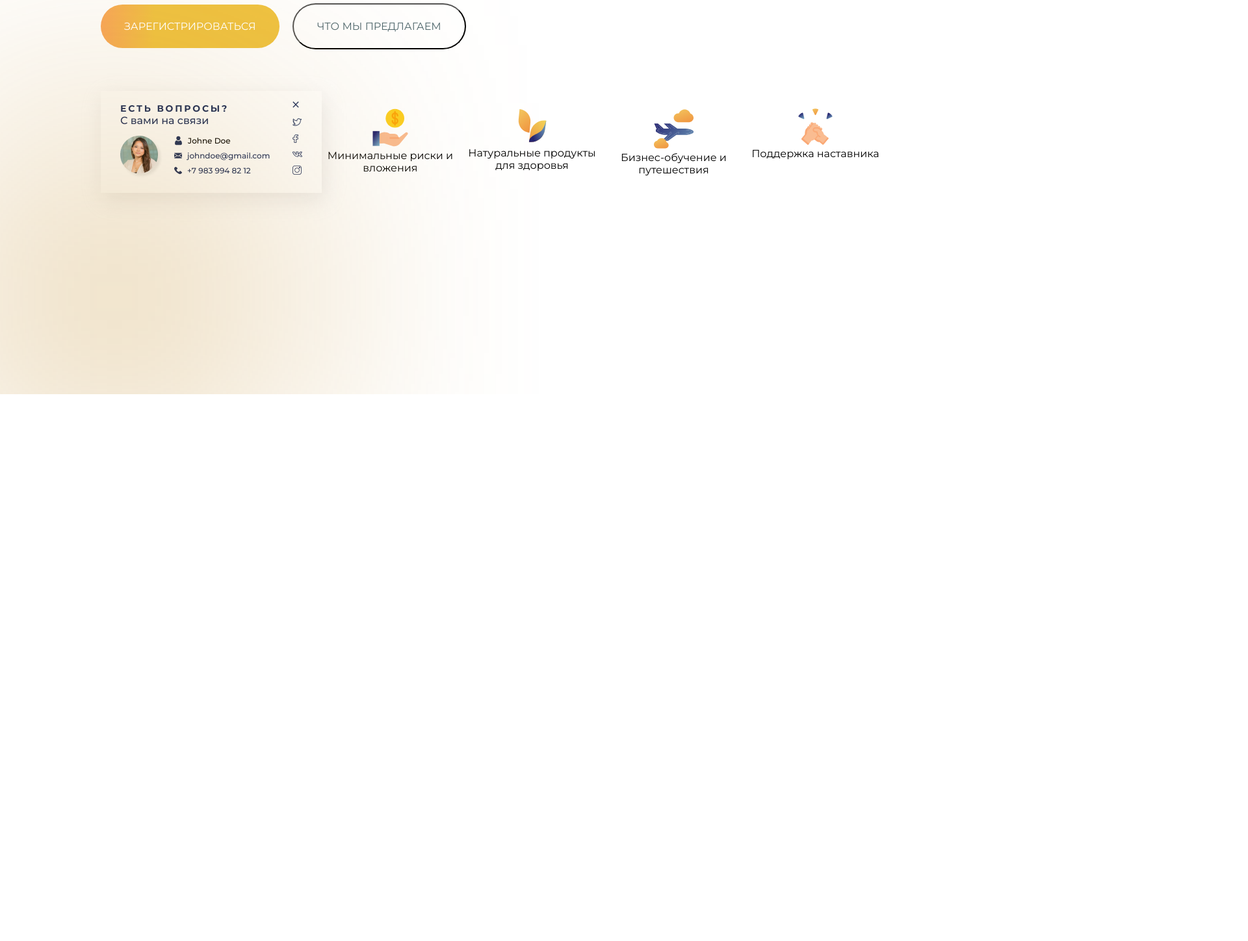
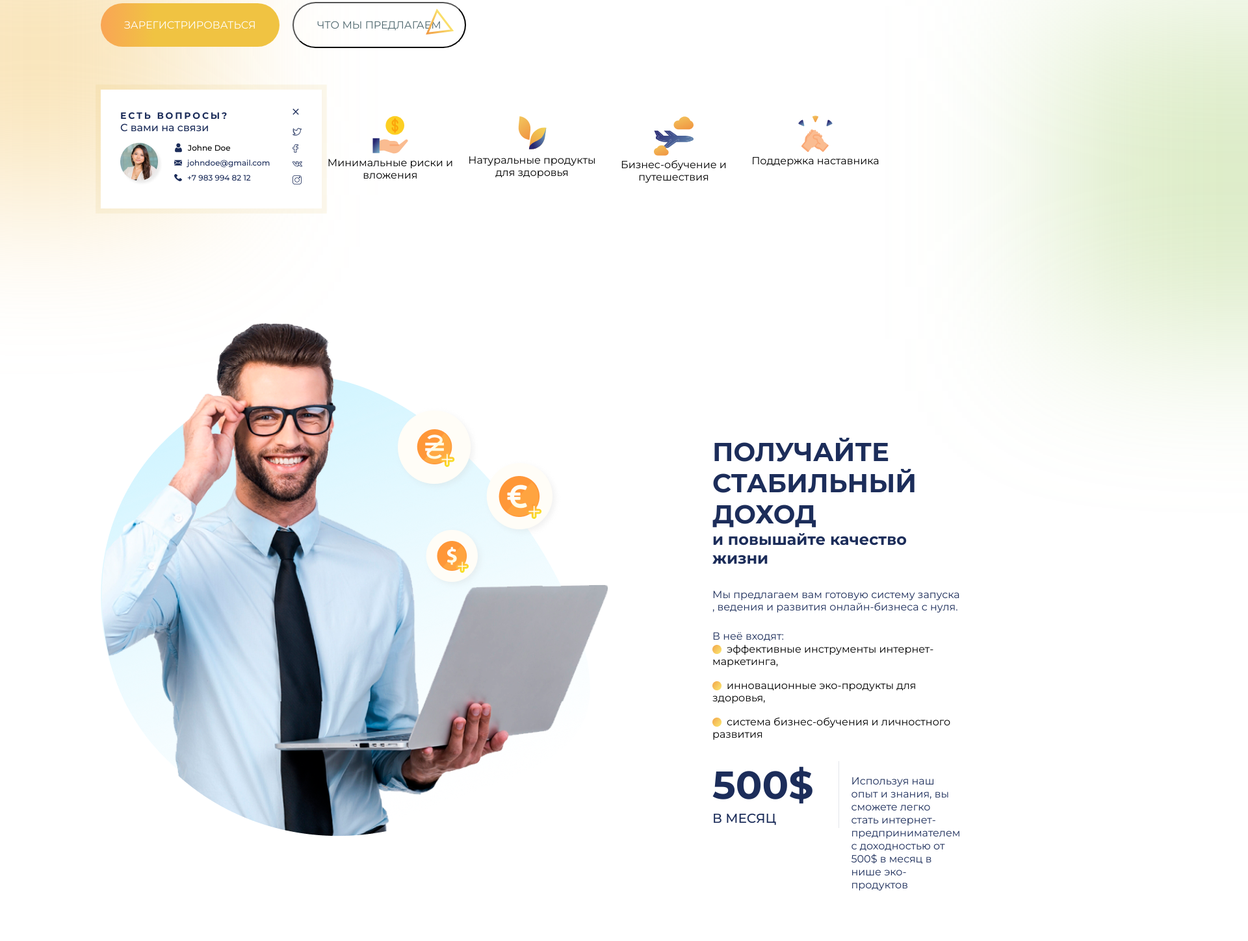
Before and after one commit to 108etep/globalteam, a plain HTML site: page index.html in a window 1280 px wide. Shown: the part 870-2319 px from the top of the page at 65% size, 1920 px wide, since content can reach past the window. Before the commit the page ends 1477 px from the top, so only its background shows below. Drawn offline with Linux system fonts and the light colour scheme.

Commit message:
next fixxed

```diff
--- a/index.html
+++ b/index.html
@@ -11,8 +11,15 @@
     <link href="https://fonts.googleapis.com/css2?family=Montserrat:wght@400;500;700&display=swap" rel="stylesheet">
 </head>
 <body>
+  <div class="container">
+    <div class="decor">
+    <div class="yellow-circle__one"></div>
+    <div class="bg-svg2"></div>
+    <div class="green-circle"></div>
+  </div>
+  </div>
   <header class="header">
-    <div class="container">
+    <div class="container head_container">
       <div class="header__inner">
         <div class="header__top">
           <div class="header__logo">
@@ -43,7 +50,7 @@
           <button class="ref">что мы предлагаем</button>
         </div>
         <div class="header__quest">
-          <div class="header__quest-inner">
+          <div id="popup" class="header__quest-inner  on">
           <div class="quest__biscard">
             <div class="biscard__profile">
               <p class="card__title">Есть вопросы?</p>
@@ -69,7 +76,7 @@
               </div>
             </div>
             <div class="biscard__socnet">
-              <img class="biscard__socnet-close" src="images/socnet-img-1.svg" alt="">
+              <a href="#" class="biscard__socnet-close"><img  src="images/socnet-img-1.svg" alt=""></a>
               <a href=""><img class="biscard__socnet-img" src="images/socnet-img-2.svg" alt=""></a>
               <a href=""><img class="biscard__socnet-img" src="images/socnet-img-3.svg" alt=""></a>
               <a href=""><img class="biscard__socnet-img" src="images/socnet-img-4.svg" alt=""></a>
@@ -98,8 +105,39 @@
         </div>
       </div>
     </div>
+  </header>
+  <section class="income">
+    <div class="container">
+      <div class="income__inner">
+        <div class="income__inner-img">
+          <a href="#">
+            <img class="income-img" src="images/income-img.png" alt="" >
+          </a>
+        </div>
+        <div class="income__inner-info">
+          <h1 class="info__title">получайте стабильный доход</h1>
+          <p class="info__title-2">и повышайте качество жизни</p>
+          <p class="info__service">Мы предлагаем вам готовую систему запуска , ведения и развития онлайн-бизнеса с нуля.</p>
+          <span class="info__conditions">В неё входят: </span>
+          <ul class="info__list">
+            <li>эффективные инструменты интернет-маркетинга,</li>
+            <li>инновационные эко-продукты для здоровья,</li>
+            <li>система бизнес-обучения и личностного развития</li>
+          </ul>
+          <div class="info__inner-price">
+            <div class="price__baxes-month">
+            <h1 class="inner__price">500$</h1>
+             <span>в месяц</span>
+             </div>
+            <p class="inner__desc">Используя наш опыт и знания, вы сможете легко
+                                    стать интернет-предпринимателем с доходностью
+                                    от 500$ в месяц в нише эко-продуктов</p>
+          </div>
 
-  </header>
+        </div>
+      </div>
+    </div>
+  </section>
 
 
     <script src="js/main.min.js"></script>
--- a/js/main.js
+++ b/js/main.js
@@ -1,3 +1,16 @@
-$(function (){
+// Это попап\всплывашка
+const closeBtn = document.querySelector('.biscard__socnet-close');
+const tooltip = document.querySelector('.header__quest-inner');
 
-})
+setTimeout(popUpVisible, 3000);
+
+closeBtn.addEventListener('click',(e) => {
+  e.preventDefault()
+  tooltip.style.transform = "translateX(-200vh)";
+
+});
+
+function popUpVisible() {
+tooltip.style.transform = "translateX(0vh)"
+};
+// конец всплывашки
--- a/scss/style.scss
+++ b/scss/style.scss
@@ -2,22 +2,88 @@
   margin: 0;
   padding: 0;
   font-family: 'Montserrat',sans-serif;
+
 }
+@keyframes pulse {
+  0% {
+    -moz-box-shadow: 0 0 0 0 rgba(204, 169, 44, 0.4);
+    box-shadow: 0 0 0 0 rgba(204, 169, 44, 0.4);
+  }
+
+  70% {
+    -moz-box-shadow: 0 0 0 10px rgba(204, 169, 44, 0);
+    box-shadow: 0 0 0 10px rgba(204, 169, 44, 0);
+  }
+
+  100% {
+    -moz-box-shadow: 0 0 0 0 rgba(204, 169, 44, 0);
+    box-shadow: 0 0 0 0 rgba(204, 169, 44, 0);
+  }
+}
+body{
+overflow-x: hidden;
+}
+.decor{
+  position: relative;
+  height: 100%;
+  .yellow-circle__one{
+    &::before{
+      content:'';
+      position: absolute;
+      width: 500px;
+      height: 450px;
+      background: rgba(245, 206, 128, 0.55);
+      filter: blur(120px);
+      top: 720px;
+      left: -350px;
+      z-index: -1;
+    }
+
+  }
+  .bg-svg2{
+    &::before{
+      content: url(../images/bg-svg-2.svg);
+      position: absolute;
+      top: 883px;
+      left: 500px;
+    }
+  }
+  .green-circle{
+    &::after{
+      content:'';
+      position: absolute;
+      width: 554px;
+      height: 512px;
+      background: rgba(167, 205, 111, 0.38);
+      filter: blur(120px);
+      top: 880px;
+      left: 1475px;
+
+      z-index: -1;
+    }
+  }
+}
+
+
 
 .header{
   max-width: 1920px;
   background-image: url(../images/header-bg.png);
   background-position: top right;
   background-repeat: no-repeat;
-  height: 100vh;
+
 }
 .container{
   max-width: 1600px;
   margin: 0px 155px ;
 
 }
+.head_container{
+  margin-bottom: 176px;
+}
 .header__inner{
   padding-top: 50px;
+  margin-bottom: 64px;
 
 }
 .header__top{
@@ -33,6 +99,7 @@ margin-bottom: 128px;
   filter: blur(120px);
   top: -40%;
   left: 90;
+  z-index: -1;
 }
 }
 .header__logo{
@@ -76,6 +143,7 @@ margin-bottom: 128px;
   font-family: 'Montserrat',sans-serif;
   text-transform: uppercase;
   box-shadow: 4px 4px 20px rgba(57, 55, 159, 0.53);
+      border: 1px solid rgba(57, 55, 159, 1);
 }
 .header__content-title1{
   width: 889px;
@@ -129,22 +197,8 @@ margin-bottom: 64px;
    margin-right: 16px;
    font-size: 16px;
    text-transform: uppercase;
-   position: relative;
-   z-index: 2;
 
-   &::before {
-     content: "";
-     position: absolute;
-     overflow: hide;
-     width: 300px;
-     height: 300px;
-     left: -129px;
-     top: 300px;
-     background: rgb(191 134 31);
-     filter: blur(200px);
-     z-index: -1;
 
-   }
 }
 .ref{
   color: rgba(77, 102, 109, 1);
@@ -160,10 +214,11 @@ align-items: center;
 }
 .header__quest-inner{
   width: 363px;
-  height: 157px;
   display: flex;
   box-shadow: 4px 10px 30px rgba(194, 192, 192, 0.3);
   background-repeat: 5px;
+  background-color: #fff;
+  animation: pulse 1.5s infinite;
 }
 .header__quest-quality {
   margin-left: auto;
@@ -173,6 +228,7 @@ align-items: center;
    padding: 24px 30px;
    display: flex;
    align-items: center;
+
 
  }
  .card__title{
@@ -224,6 +280,11 @@ color: rgba(28, 45, 90, 1);
 .biscard__socnet{
   display: grid;
 }
+.on{
+  display: block;
+  transform: translateX(-200vh);
+  transition: all .5s;
+}
 .biscard__socnet-close {
   padding-bottom: 16px;
   cursor: pointer;
@@ -241,3 +302,90 @@ color: rgba(28, 45, 90, 1);
     margin-right: 8px;
   }
 }
+.income__inner{
+ display: flex;
+ align-items: center;
+}
+.income__inner-img{
+  margin-right: 53px;
+  margin-left: auto;
+}
+.income__inner-info{
+
+}
+.info__title{
+  max-width: 564px;
+  height: 100%;
+  font-weight: 700;
+  font-size: 40px;
+  line-height: 48px;
+  text-transform: uppercase;
+  color: rgba(28, 45, 90, 1);
+}
+.info__title-2{
+  max-width: 563px;
+  height: 26px;
+  color: #1C2D5A;
+  font-weight: bold;
+  font-size: 24px;
+  line-height: 29px;
+  margin-bottom: 64px;
+}
+.info__service{
+  max-width: 561px;
+  height: 40px;
+  font-size: 16px;
+  margin-bottom: 24px;
+  color: #1C2D5A;
+}
+.info__conditions{
+  font-size: 16px;
+  line-height: 20px;
+  color: #1C2D5A;
+  font-size: 16px;
+
+}
+.info__list{
+  list-style: none;
+  margin-bottom: 32px;
+  li{
+
+    margin-bottom: 18px;
+    &::before{
+      content: url(../images/list-point.png);
+      margin-right: 8px;
+      top: 2px;
+      position: relative;
+    }
+  }
+}
+.info__inner-price{
+  display: flex;
+
+}
+.inner__price{
+  font-weight: bold;
+  font-size: 60px;
+  line-height: 73px;
+  color: #1C2D5A;
+  margin-right: 39px;
+}
+.inner__desc{
+  color: #1C2D5A;
+  font-size: 16px;
+  line-height: 20px;
+  height: 60px;
+  padding-top: 21px;
+  margin-left: 18px;
+
+}
+.price__baxes-month {
+  border-right: 1px solid rgba(28, 45, 90, 0.12);
+  span{
+    font-weight: 500;
+    font-size: 20px;
+    line-height: 150%;
+    text-transform: uppercase;
+    color: #1C2D5A;
+    }
+}
```
Also changed, not shown: css/style.min.css, images/bg-svg-2.svg (added), images/income-img.png (added), images/list-point.png (added), js/main.min.js.
